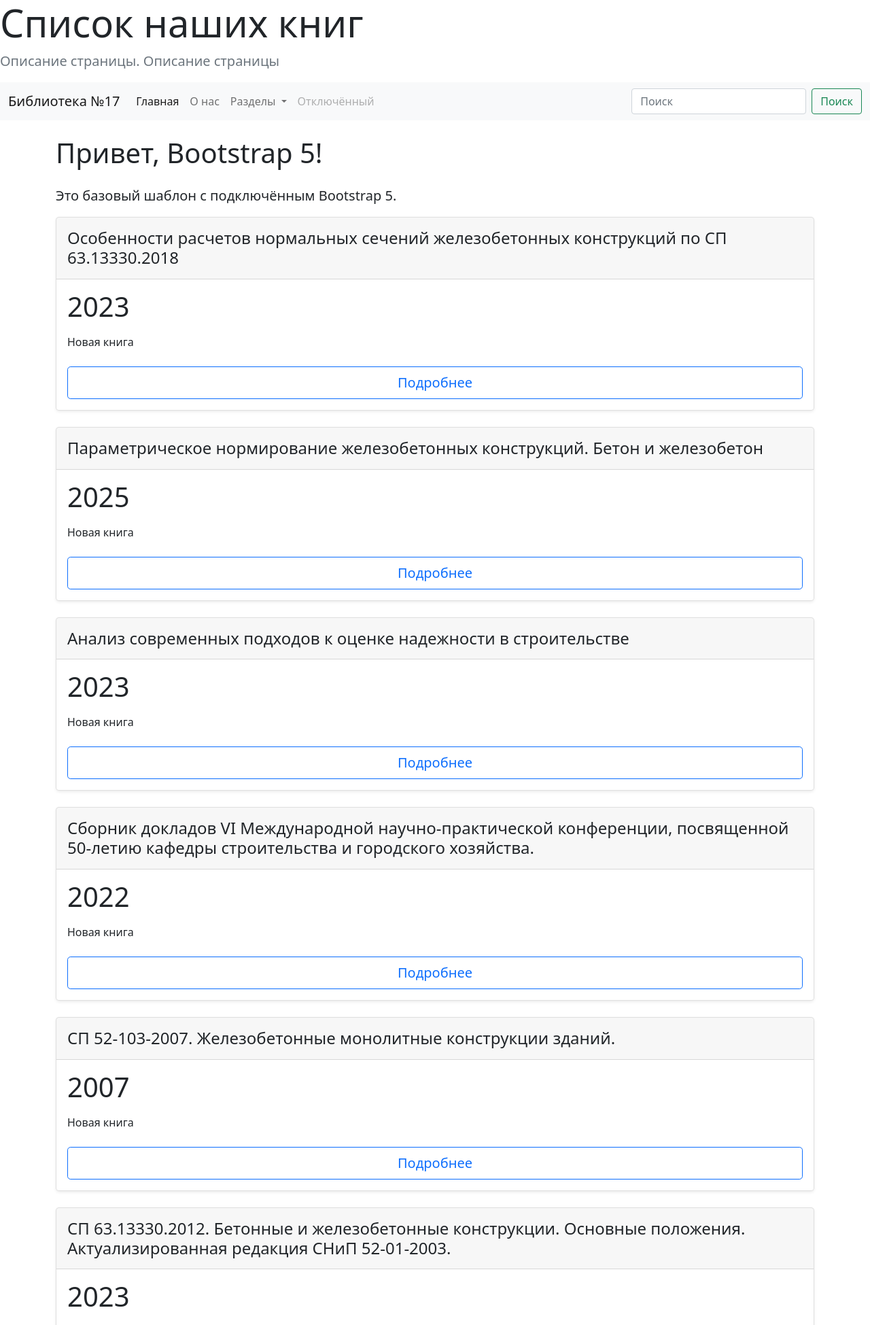
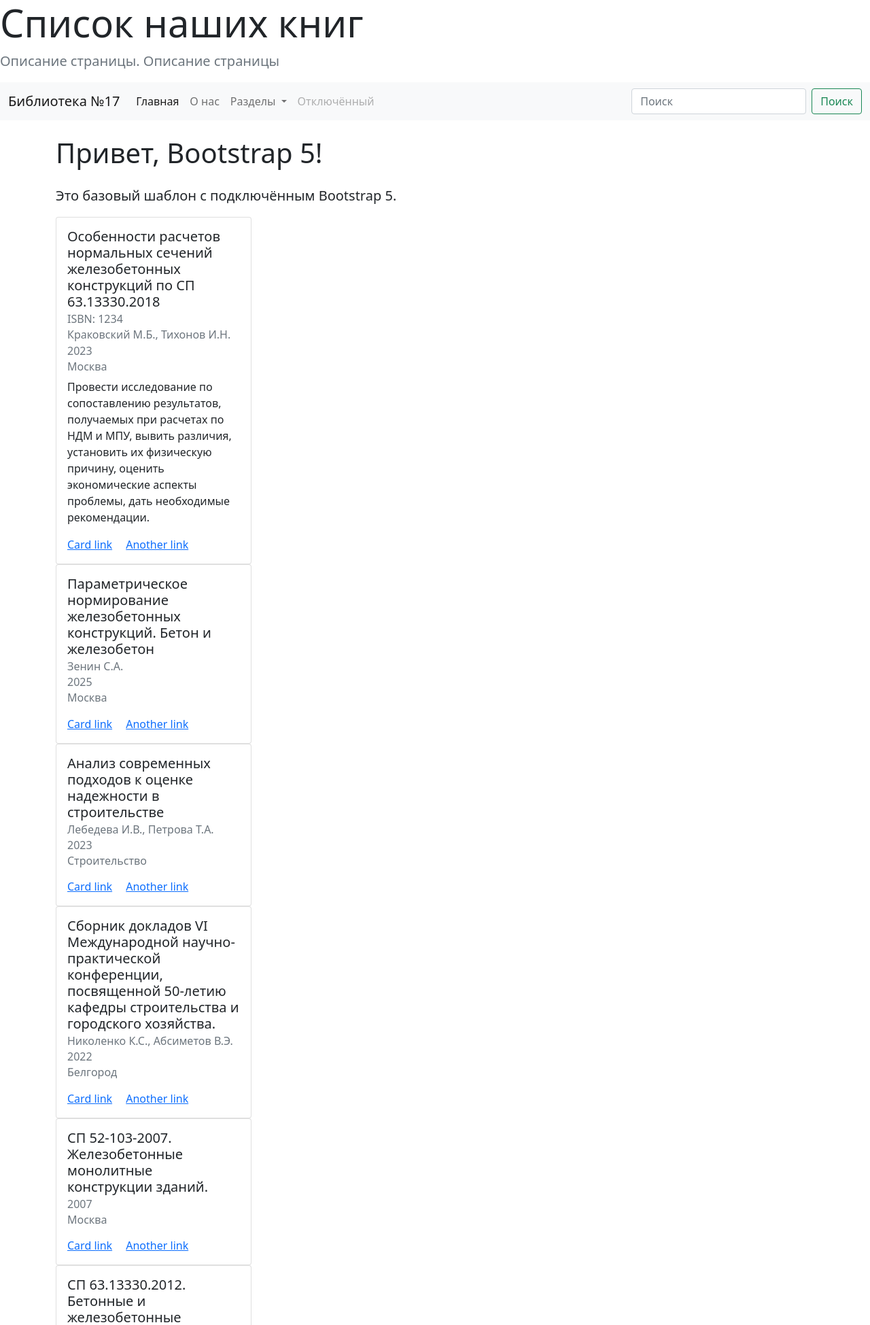
Before and after one commit to Mauser74/Fast_API, a FastAPI app: page /books/ in a window 1280 px wide. Shown: the top 1949 px of the page at 68% size. Run offline with FastAPI, Linux system fonts and the light colour scheme.

Commit message:
Изменение карточки книги

```diff
--- a/models/books_list.py
+++ b/models/books_list.py
@@ -6,15 +6,15 @@ books_list = [
         title="Особенности расчетов нормальных сечений железобетонных конструкций по СП 63.13330.2018",
         year=2023,
         publishing="Москва",
-        ISBN="",
-        description=""
+        isbn="1234",
+        description="Провести исследование по сопоставлению результатов, получаемых при расчетах по НДМ и МПУ, вывить различия, установить их физическую причину, оценить экономические аспекты проблемы, дать необходимые рекомендации."
     ),
     Book(
         author="Зенин С.А.",
         title="Параметрическое нормирование железобетонных конструкций. Бетон и железобетон",
         year=2025,
         publishing="Москва",
-        ISBN="",
+        isbn="",
         description=""
     ),
     Book(
@@ -22,7 +22,7 @@ books_list = [
         title="Анализ современных подходов к оценке надежности в строительстве",
         year=2023,
         publishing="Строительство",
-        ISBN="",
+        isbn="",
         description=""
     ),
     Book(
@@ -30,7 +30,7 @@ books_list = [
         title="Сборник докладов VI Международной научно-практической конференции, посвященной 50-летию кафедры строительства и городского хозяйства.",
         year=2022,
         publishing="Белгород",
-        ISBN="",
+        isbn="",
         description=""
     ),
     Book(
@@ -38,7 +38,7 @@ books_list = [
         title="СП 52-103-2007. Железобетонные монолитные конструкции зданий.",
         year=2007,
         publishing="Москва",
-        ISBN="",
+        isbn="",
         description=""
     ),
     Book(
@@ -46,7 +46,7 @@ books_list = [
         title="СП 63.13330.2012. Бетонные и железобетонные конструкции. Основные положения. Актуализированная редакция СНиП 52-01-2003.",
         year=2023,
         publishing="",
-        ISBN="",
+        isbn="",
         description=""
     ),
     Book(
@@ -54,7 +54,7 @@ books_list = [
         title="Разработка  и внедрение  научно-методического обеспечения совершенствования  инженерного образования и создание системы подготовки  и повышения квалификации  преподавателей  технических  вузов",
         year=2024,
         publishing="Москва",
-        ISBN="",
+        isbn="",
         description=""
     ),
     Book(
@@ -62,7 +62,7 @@ books_list = [
         title="Параметрический метод нормирования. постоянное стремление к изменениям.",
         year=2023,
         publishing="",
-        ISBN="",
+        isbn="",
         description=""
     ),
     Book(
@@ -70,7 +70,7 @@ books_list = [
         title="Технологические университеты в контексте глобализации интеграции образования",
         year=2023,
         publishing="Интеграция образования",
-        ISBN="",
+        isbn="",
         description=""
     ),
     Book(
@@ -78,7 +78,7 @@ books_list = [
         title="Инженерная педагогика. Практика передачи технических знаний",
         year=2023,
         publishing="МАДИ",
-        ISBN="",
+        isbn="",
         description=""
     ),
 ]
--- a/schemas/book.py
+++ b/schemas/book.py
@@ -6,5 +6,5 @@ class Book(BaseModel):
     title: str
     year: int
     publishing: str
-    ISBN: str
+    isbn: str
     description: str
--- a/templates/books_list.html
+++ b/templates/books_list.html
@@ -10,26 +10,22 @@
 
 {% block content %}
     {% for book in books %}
-      <div class="col">
-        <div class="card mb-4 rounded-3 shadow-sm">
-          <div class="card-header py-3">
-            <h4 class="my-0 fw-normal">{{ book.title }}</h4>
-          </div>
+        <div class="card" style="width: 18rem;">
           <div class="card-body">
-            <h1 class="card-title pricing-card-title">{{ book.year }}<small class="text-muted fw-light"></small></h1>
-            <ul class="list-unstyled mt-3 mb-4">
-              <li>{{ book.description }}</li>
-              <li>{{ book.description }}</li>
-                {% if book.year > 1990 %}
-                    <li>Новая книга</li>
-                {% else %}
-                    <li>Старая книга</li>
-                {% endif %}
-            </ul>
-            <button type="button" class="w-100 btn btn-lg btn-outline-primary">Подробнее</button>
+            <h5 class="card-title">{{book.title}}</h5>
+
+            {% if book.isbn != "" %}
+              <h6 class="card-subtitle mb-2 text-muted">ISBN: {{book.isbn}}</h6>
+            {% endif %}
+
+            <h6 class="card-subtitle mb-2 text-muted">{{book.author}}</h6>
+            <h6 class="card-subtitle mb-2 text-muted">{{book.year}}</h6>
+            <h6 class="card-subtitle mb-2 text-muted">{{book.publishing}}</h6>
+            <p class="card-text">{{book.description}}</p>
+            <a href="#" class="card-link">Card link</a>
+            <a href="#" class="card-link">Another link</a>
           </div>
         </div>
-      </div>
      {% endfor %}
 {% endblock %}
 <!-- Конец book_list.html -->
```
